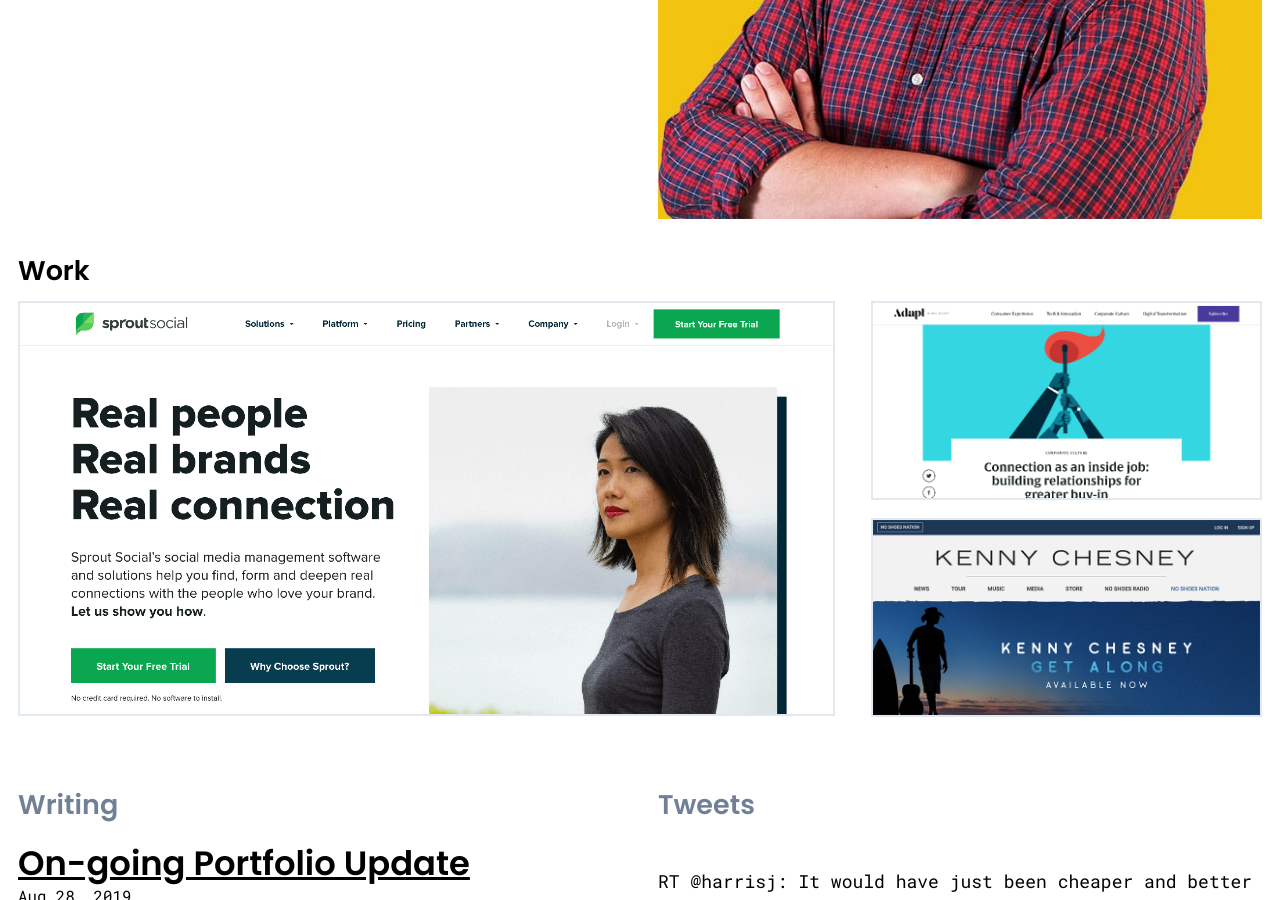
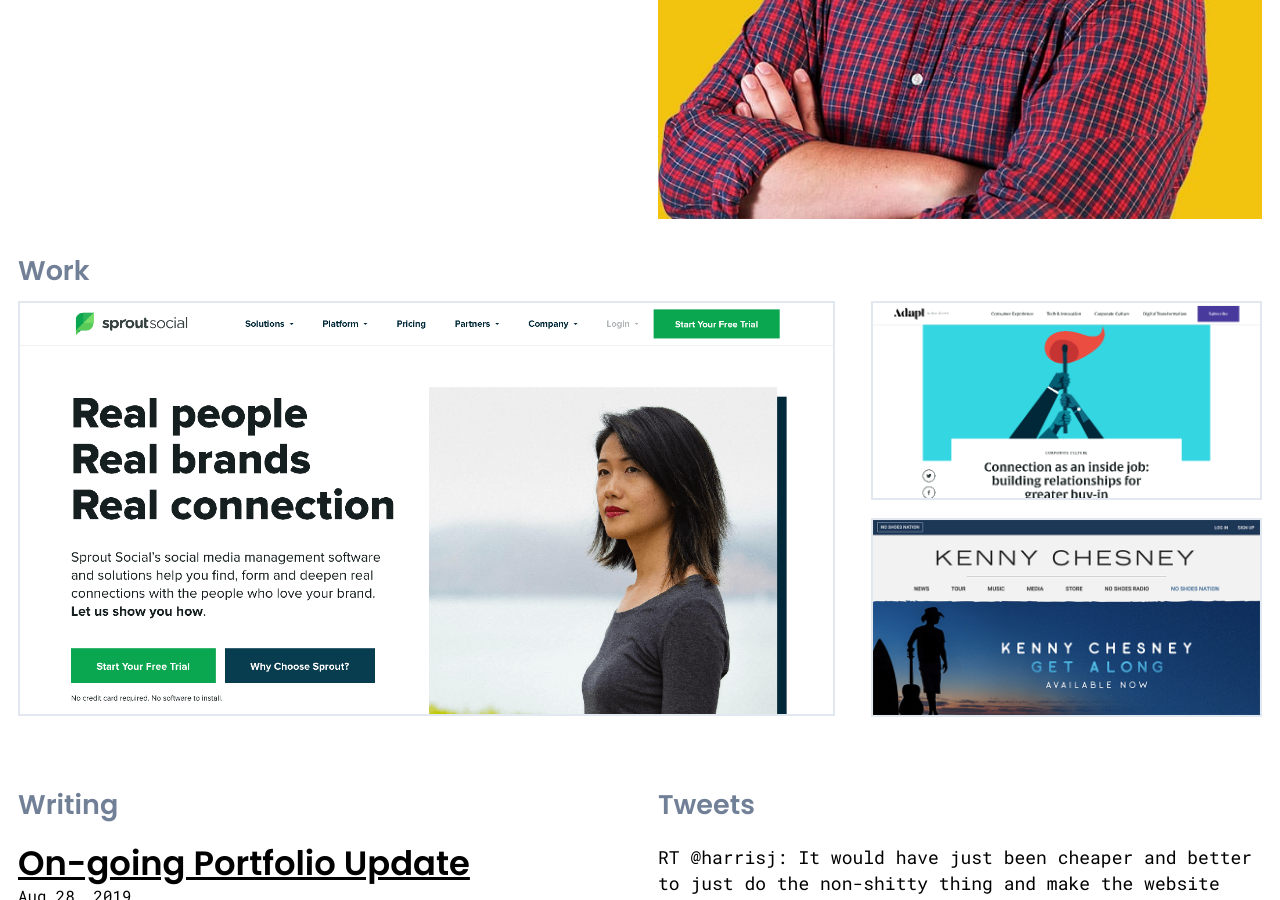
Before and after one commit to conwaydev/conwaydev.github.io, a Jekyll site: the page built from index.html, in a window 1280 px wide and 900 px high, scrolled down 501 px. Built offline with Jekyll 4.4.1, drawn with Linux system fonts in a browser that asks for light colours.

Commit message:
fix: formatting

```diff
--- a/index.html
+++ b/index.html
@@ -32,7 +32,7 @@
 </section>
 
 <section class="max-w-6xl mx-auto lg:py-8 flex flex-wrap">
-  <h2 class="text-2xl text-grey-dark mt-0 w-full px-4">Work</h2>
+  <h2 class="text-2xl text-gray-600 mt-0 w-full px-4">Work</h2>
 
   <div class="w-full lg:w-2/3 px-4">
     <a class="block border-2 hover:border-blue-600" href="https://sproutsocial.com" target="_blank" rel="noreferrer">
@@ -101,7 +101,7 @@
     {% for tweet in site.tweets limit:6 %}
 
       <div class="p-2 {% if forloop.first == false %}border-t border-gray-300 mt-2 pt-2{% endif %}">
-        <p>{{ tweet.excerpt }}</p>
+        {{ tweet.excerpt }}
         <p>
           <a class="text-gray-600 hover:text-blue-600 underline" href="{{ tweet.tweet_url }}" target="_blank" rel="noopener noreferrer">
             {{ tweet.title }}
```
